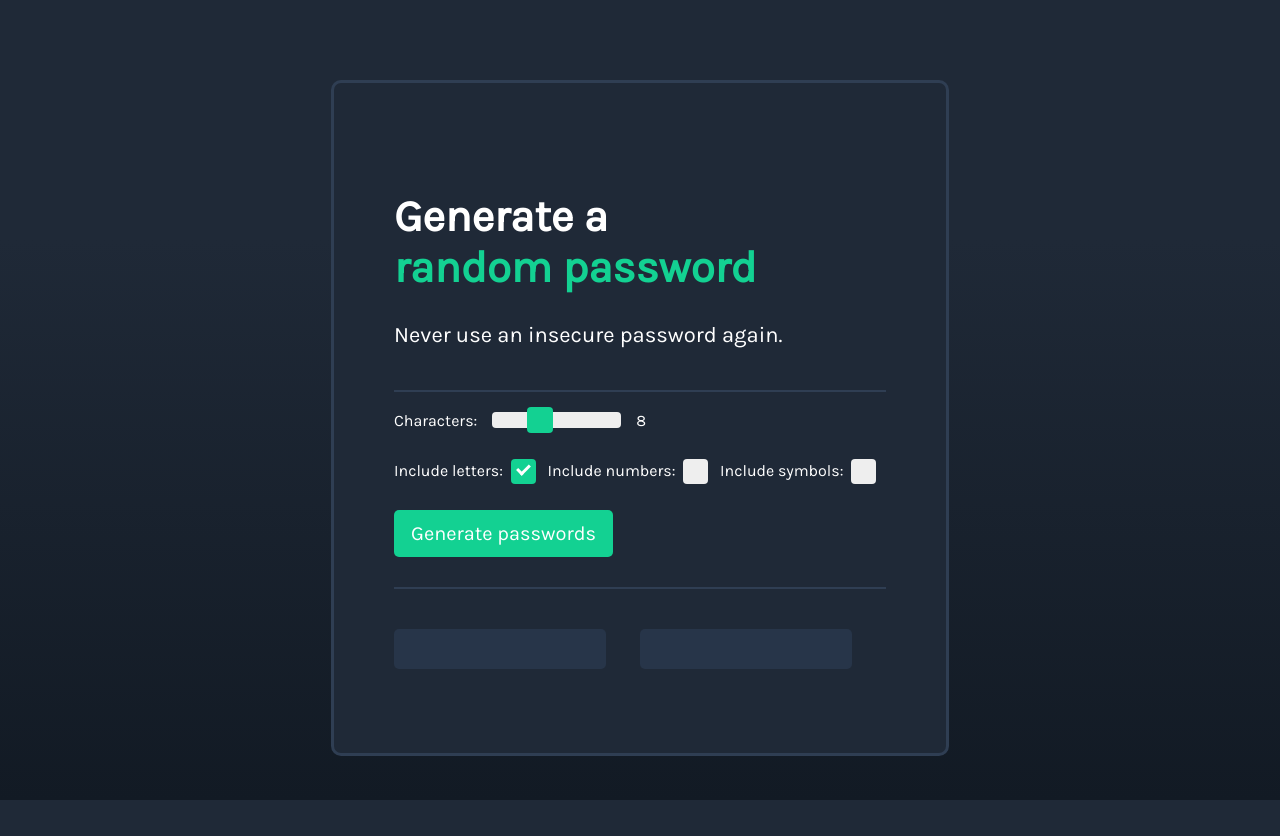
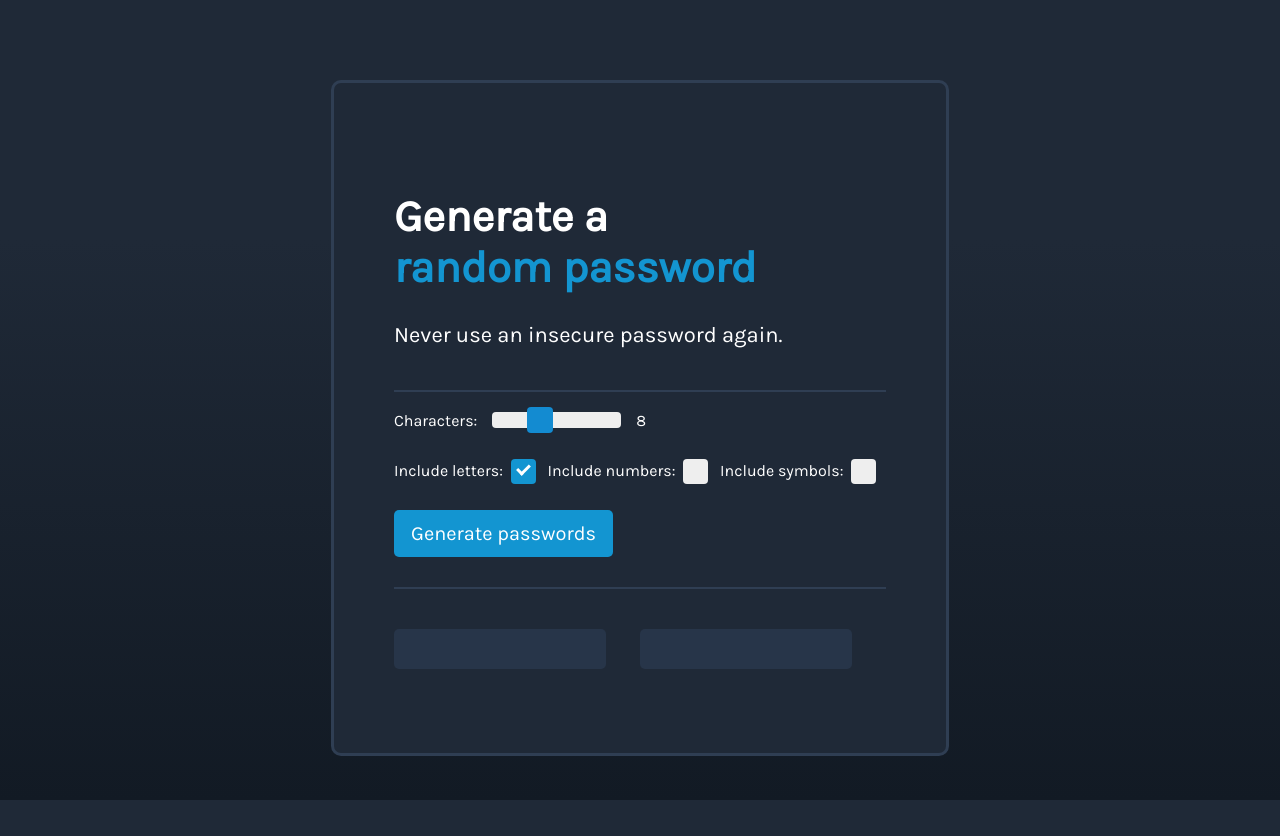
Before and after one commit to Tinymanx1/Password-Generator, a plain HTML site: page index.html in a window 1280 px wide. Drawn offline with nearby package versions, Linux system fonts and the light colour scheme.

Commit message:
Changed accent color

```diff
--- a/index.css
+++ b/index.css
@@ -19,7 +19,7 @@ h1 {
 }
 
 .accenttxt {
-    color: #13d192;
+    color: #1395d1;
 }
 
 .line {
@@ -85,7 +85,7 @@ h1 {
 }
 
 .checkbox-cont input:checked ~ .checkmark {
-    background-color: #13d192;
+    background-color: #1395d1;
 }
 
 .checkmark:after {
@@ -124,7 +124,7 @@ h1 {
     appearance: none;
     width: 26px;
     height: 26px;
-    background: #13d192;
+    background: #138bd1;
     cursor: pointer;
     border-radius: 4px;
 }
@@ -134,7 +134,7 @@ h1 {
 }
 
 #generate-btn {
-    background: #13d192;
+    background: #1395d1;
     margin: 30px 0;
     border: none;
     border-radius: 5px;
@@ -160,7 +160,7 @@ h1 {
     border: none;
     border-radius: 5px;
     background: #273549;
-    color: #13d192;
+    color: #1395d1;
     transition: .2s;
     transition-timing-function: ease;
 }
```
